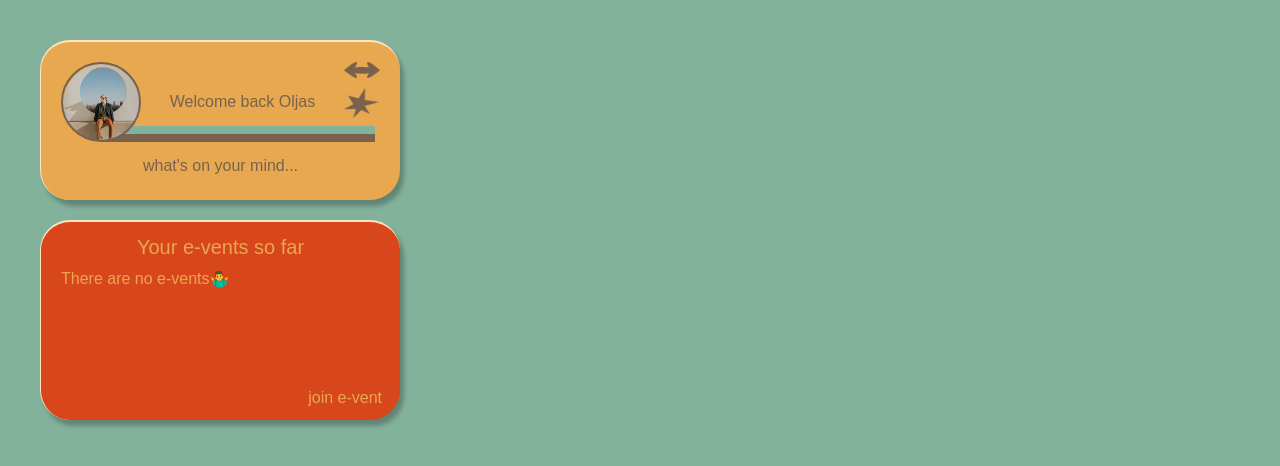
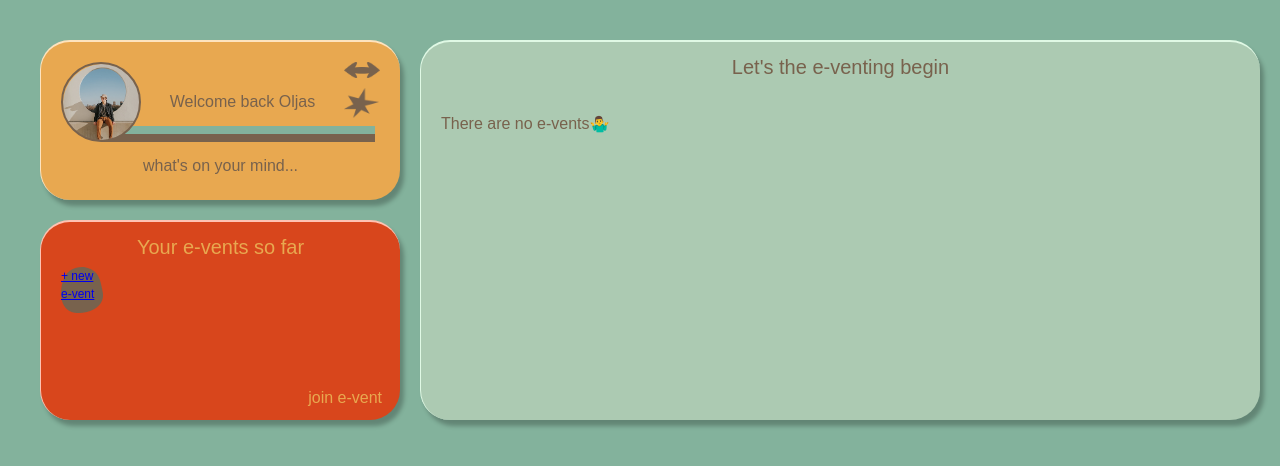
Before and after one commit to Oljas-Dev/e-ventsme, a React (Vite) app: page /dashboard in a window 1280 px wide. Shown: the top 466 px of the page. Built offline with nearby package versions, Linux system fonts and the light colour scheme; a web font is replaced by a local one.

Commit message:
updates 17.04.25

```diff
--- a/src/index.css
+++ b/src/index.css
@@ -73,6 +73,12 @@ h2 {
   font-weight: 500;
 }
 
+h3 {
+  font-size: 2rem;
+  font-weight: 400;
+  text-align: center;
+}
+
 /* ----- Login ----- */
 
 /* ----- Fonts ----- */
--- a/src/pages/Dashboard.tsx
+++ b/src/pages/Dashboard.tsx
@@ -2,6 +2,7 @@ import styled from "styled-components";
 
 import Settings from "../ui/Settings";
 import EventsList from "../ui/EventsList";
+import MainBoard from "../ui/MainBoard";
 
 const StyledDashBoard = styled.section`
   display: grid;
@@ -18,6 +19,7 @@ export default function Dashboard() {
     <StyledDashBoard>
       <Settings />
       <EventsList />
+      <MainBoard />
     </StyledDashBoard>
   );
 }
--- a/src/ui/EventsList.tsx
+++ b/src/ui/EventsList.tsx
@@ -1,13 +1,11 @@
 import styled from "styled-components";
+import { Link } from "react-router";
+
 import Wrapper from "./Wrapper";
-import { Link } from "react-router";
 import UseImages from "./UseImages";
+import addEvent from "../../public/add.png";
 
-const StyledH3 = styled.h3`
-  font-size: 2rem;
-  font-weight: 400;
-  text-align: center;
-`;
+// import UseImages from "./UseImages";
 
 const StyledLink = styled(Link)`
   text-decoration: none;
@@ -15,13 +13,23 @@ const StyledLink = styled(Link)`
   position: absolute;
   bottom: 1rem;
   right: 1.8rem;
+
+  &:hover {
+  }
 `;
 
-const emptyImage = {
-  widthHeight: { width: "2rem", height: "1rem" },
-  content: "edit",
-  afterPadding: "3.4rem",
+const styledAddEvent = {
+  image: addEvent,
+  widthHeight: { width: "4.2rem", height: "4.6rem" },
+  flexShrink: "0",
+  showBubble: "none",
 };
+
+// const emptyImage = {
+//   widthHeight: { width: "2rem", height: "1rem" },
+//   content: "edit",
+//   afterPadding: "3.4rem",
+// };
 
 export default function EventsList() {
   return (
@@ -32,11 +40,15 @@ export default function EventsList() {
       $height="20rem"
       $color="var(--color-user)"
       $gap="0.5rem"
+      $borderColor="--color-events-stroke"
     >
-      <StyledH3>Your e-vents so far</StyledH3>
-      <p>There are no e-vents🤷‍♂️</p>
+      <h3>Your e-vents so far</h3>
+      <UseImages styles={styledAddEvent}>
+        <Link to="#">+ new e-vent</Link>
+      </UseImages>
+
       <StyledLink to="#">
-        <UseImages styles={emptyImage} />
+        {/* <UseImages styles={emptyImage} /> */}
         join e-vent
       </StyledLink>
     </Wrapper>
--- /dev/null
+++ b/src/ui/MainBoard.tsx
@@ -0,0 +1,16 @@
+import Wrapper from "./Wrapper";
+
+export default function MainBoard() {
+  return (
+    <Wrapper
+      $columnStart="2"
+      $rowStart="1 / span 2"
+      $backgroundColor="var(--color-board)"
+      $borderColor="--color-board-stroke"
+      $padding="1rem 2rem"
+    >
+      <h3>Let's the e-venting begin</h3>
+      <p>There are no e-vents🤷‍♂️</p>
+    </Wrapper>
+  );
+}
--- a/src/ui/UseImages.tsx
+++ b/src/ui/UseImages.tsx
@@ -2,6 +2,7 @@ import styled from "styled-components";
 
 import bubble from "../../public/bubble.png";
 import { fadeIn } from "../keyframes/keyframes";
+import { ReactElement } from "react";
 
 interface ImageProps {
   styles: {
@@ -17,7 +18,9 @@ interface ImageProps {
     content?: string;
     afterPadding?: string;
     afterLeft?: string;
+    showBubble?: string;
   };
+  children?: string | ReactElement;
 }
 
 interface ImageContainerProps {
@@ -33,6 +36,7 @@ interface ImageContainerProps {
   $content?: string;
   $afterPadding?: string;
   $afterLeft?: string;
+  $showBubble?: string;
 }
 
 const ImageContainer = styled.span<ImageContainerProps>`
@@ -56,7 +60,7 @@ const ImageContainer = styled.span<ImageContainerProps>`
   }
 
   &:hover::after {
-    display: block;
+    display: ${(props) => props.$showBubble || "block"};
     animation: ${fadeIn} 1s var(--spring-easing);
   }
 
@@ -77,7 +81,7 @@ const ImageContainer = styled.span<ImageContainerProps>`
   }
 `;
 
-export default function UseImages({ styles }: ImageProps) {
+export default function UseImages({ styles, children }: ImageProps) {
   const {
     image,
     widthHeight,
@@ -90,6 +94,7 @@ export default function UseImages({ styles }: ImageProps) {
     content,
     afterPadding,
     afterLeft,
+    showBubble,
   } = styles;
 
   return (
@@ -106,6 +111,9 @@ export default function UseImages({ styles }: ImageProps) {
       $content={content}
       $afterPadding={afterPadding}
       $afterLeft={afterLeft}
-    />
+      $showBubble={showBubble}
+    >
+      {children}
+    </ImageContainer>
   );
 }
--- a/src/ui/Wrapper.tsx
+++ b/src/ui/Wrapper.tsx
@@ -6,12 +6,15 @@ interface WrapperProps {
   $padding?: string;
   $backgroundColor?: string;
   $rowStart?: string;
+  $columnStart?: string;
   $height?: string;
   $color?: string;
+  $borderColor?: string;
 }
 
 const Wrapper = styled.div<WrapperProps>`
   grid-row: ${(props) => props.$rowStart};
+  grid-column: ${(props) => props.$columnStart};
   color: ${(props) => props.$color || "inherit"};
 
   display: flex;
@@ -23,8 +26,10 @@ const Wrapper = styled.div<WrapperProps>`
   height: ${(props) => props.$height};
   padding: ${(props) => props.$padding || "4rem"};
   border-radius: 3rem;
-  border-top: 2px solid var(--color-user-stroke);
-  border-left: 1px solid var(--color-user-stroke);
+  border-top: 2px solid
+    var(${(props) => props.$borderColor || "--color-user-stroke"});
+  border-left: 1px solid
+    var(${(props) => props.$borderColor || "--color-user-stroke"});
   box-shadow: var(--shadow);
   position: relative;
 `;
```
Also changed, not shown: public/add.png.
